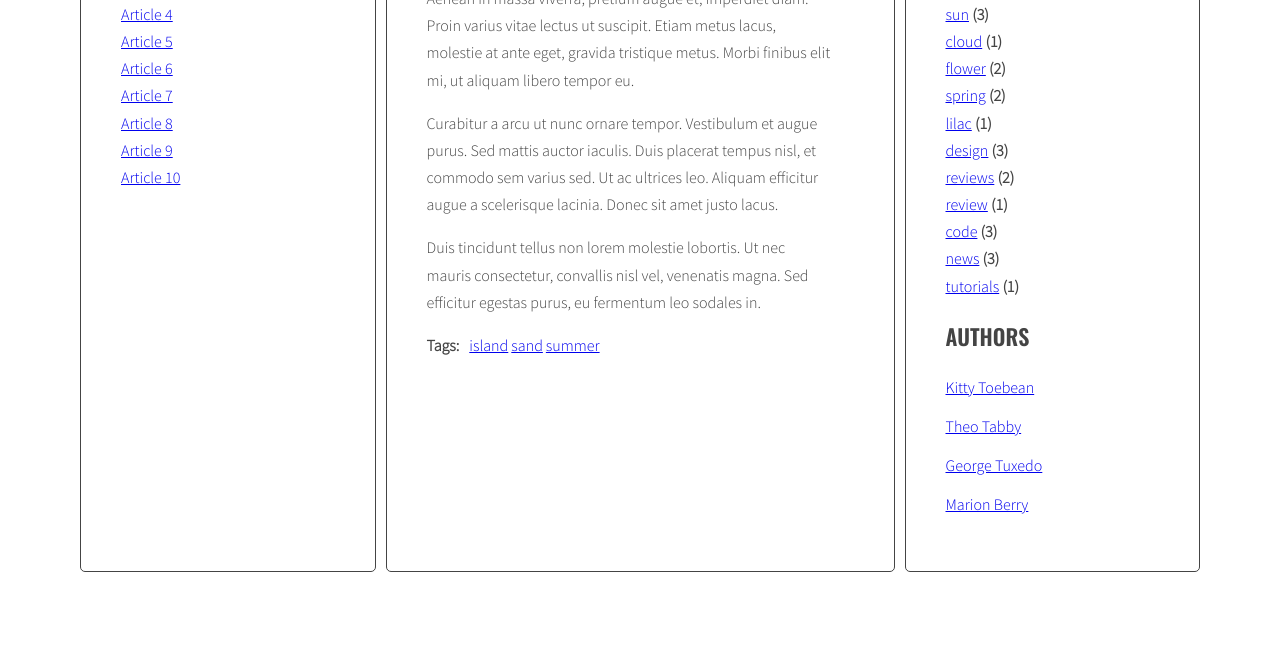
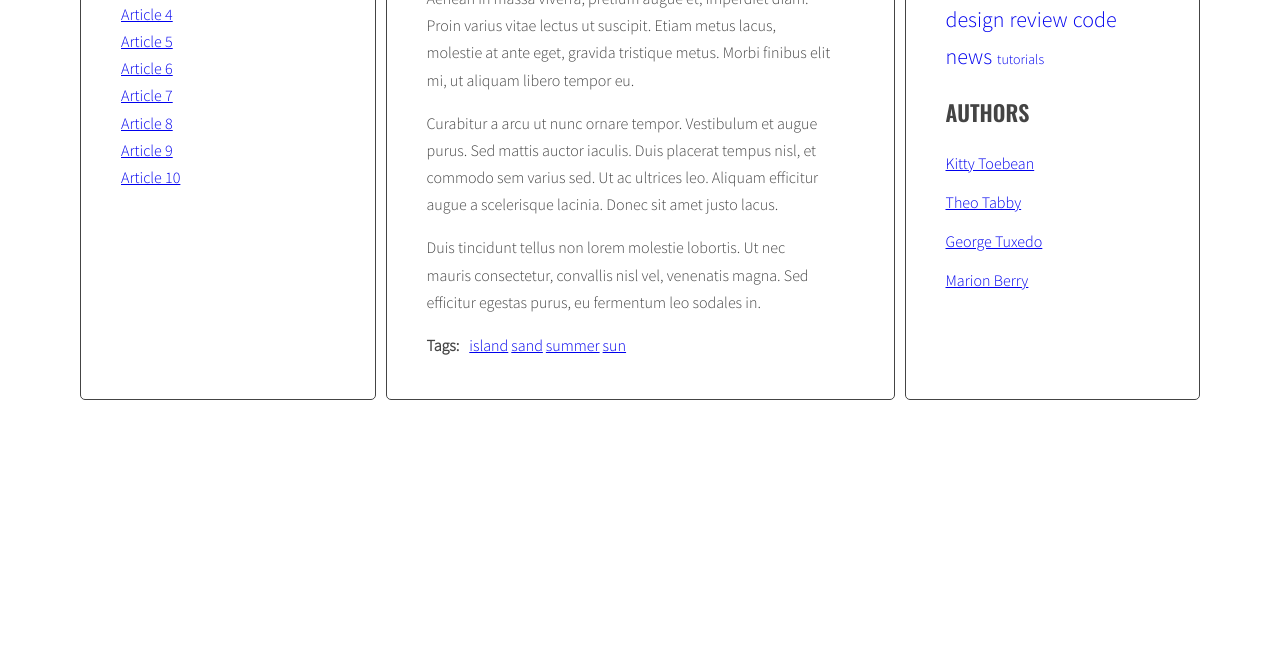
Before and after one commit to agnieszka-f/javascript-blog, a website: page index.html in a window 1280 px wide. Shown: the part 439-1100 px from the top of the page. Drawn offline with nearby package versions, Linux system fonts and the light colour scheme.

Commit message:
add cloud of tags

```diff
--- a/index.html
+++ b/index.html
@@ -24,7 +24,7 @@
         </ul>
       </aside>
       <section class="posts">
-        <article class="post active" id="article-1" data-tags="island sand summer" data-author="Marion Berry">
+        <article class="post active" id="article-1" data-tags="island sand summer sun" data-author="Marion Berry">
           <h3 class="post-title">Article 1</h3>
           <p class="post-author"></p>
           <div class="post-content">
@@ -107,7 +107,7 @@
             </ul>
           </div>
         </article>
-        <article class="post" id="article-6" data-tags="design reviews" data-author="George Tuxedo">
+        <article class="post" id="article-6" data-tags="design review" data-author="George Tuxedo">
           <h3 class="post-title">Article 6</h3>
           <p class="post-author"></p>
           <div class="post-content">
@@ -175,7 +175,7 @@
             </ul>
           </div>
         </article>
-        <article class="post" id="article-10" data-tags="code design news reviews" data-author="George Tuxedo">
+        <article class="post" id="article-10" data-tags="code design news review" data-author="George Tuxedo">
           <h3 class="post-title">Article 10</h3>
           <p class="post-author"></p>
           <div class="post-content">
@@ -195,7 +195,7 @@
       </section>
       <aside class="sidebar">
         <h2 class="section-title">Tags</h2>
-        <ul class="list tags">
+        <ul class="list tags list-horizontal">
 
         </ul>
         <h2 class="section-title">Authors</h2>
--- a/js/script.js
+++ b/js/script.js
@@ -3,7 +3,9 @@ const optArticleSelector = '.post',
         optTitleListSelector = '.titles',
 		optTagSelector = '.post-tags .list',
 		optAuthorSelector = '.post-author',
-		optTagsListSelector = '.tags';
+		optTagsListSelector = '.tags',
+		optCloudClassCount = 5,
+		optCloudClassPrefix = 'tag-size-';
 
 const titleClickHandler = function(event){
 
@@ -85,6 +87,26 @@ function generateTitleLinks(customSelector = ''){
 }
 generateTitleLinks();
 
+function calculateTagClass(count, params){
+
+	const classNumber = Math.floor((count - params.min)/(params.max - params.min) * (optCloudClassCount - 1) + 1);
+	return optCloudClassPrefix + classNumber;
+}
+
+function calculateTagsParams(tags){
+	const params = {
+		min: 99999,
+		max: 0
+	};
+	for(let tag in tags){
+		if(tags.hasOwnProperty(tag)){
+			params.min = Math.min(tags[tag], params.min);
+			params.max = Math.max(tags[tag], params.max);
+		}
+	}
+	return params;
+}
+
 function generateTags(){
 	/* [NEW] create a new variable allTags with an empty array */
 	//const allTags = [];
@@ -131,10 +153,11 @@ function generateTags(){
 		//tagsInRightColumn.innerHTML = allTags.join(' ');
 	/* [NEW] create variable for all links HTML code */
 	let allTagsHtml = '';
+	const tagsParams = calculateTagsParams(allTags);
 	/* [NEW] START LOOP: for each tag in allTags: */
 	for(let tag in allTags){
 		/* [NEW] generate code of a link and add it to allTagsHTML */
-		allTagsHtml += '<li><a href="#tag-'+ tag +'">' + tag + '</a> <span>(' + allTags[tag] + ') </span></li>';
+		allTagsHtml += '<li><a class="' + calculateTagClass(allTags[tag], tagsParams) + '" href="#tag-'+ tag +'">' + tag + '</a> </li>';
 	}
 	tagsInRightColumn.innerHTML = allTagsHtml;
 }
--- a/sass/style.scss
+++ b/sass/style.scss
@@ -109,6 +109,25 @@ body {
 .post-tags a{
 	padding-right: 3px;
 }
-.tags span{
-	font-weight: 600;
+/* Tags */
+.tag-size-1{
+	font-size:  14px;
 }
+.tag-size-2{
+	font-size:  18px;
+}
+.tag-size-3{
+	font-size:  22px;
+}
+.tag-size-4{
+	font-size:  26px;
+}
+.tag-size-5{
+	font-size:  30px;
+}
+.tags a{
+	text-decoration: none;
+}
+.tags li{
+	padding-right: 5px;
+}
```
Also changed, not shown: css/style.css, 1 other file.
